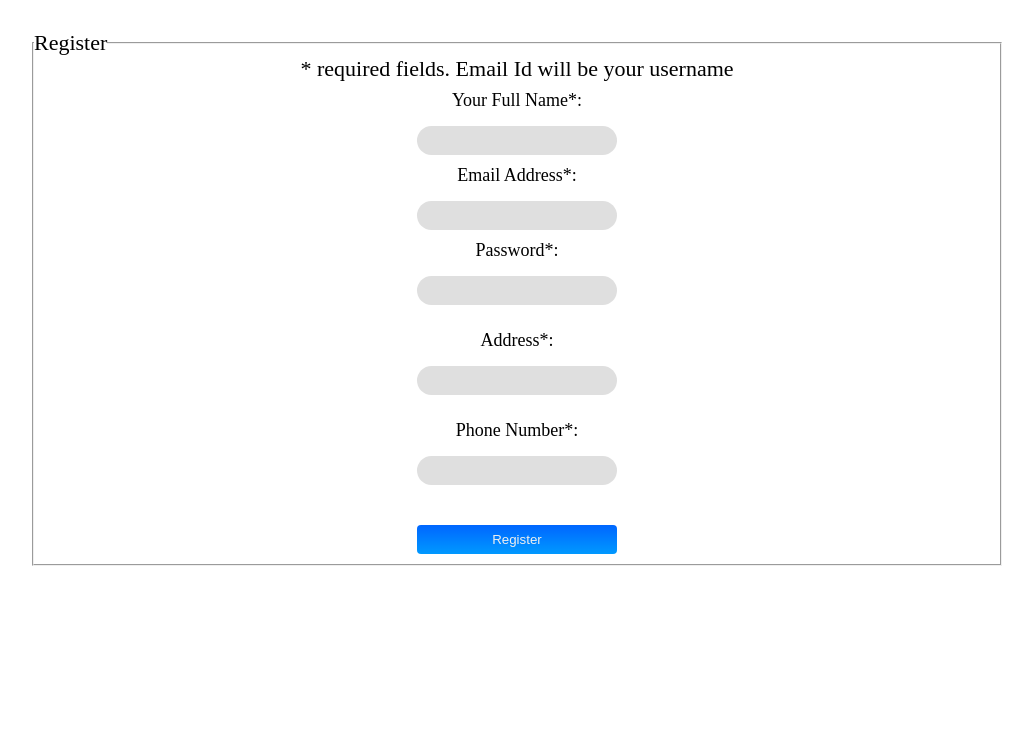
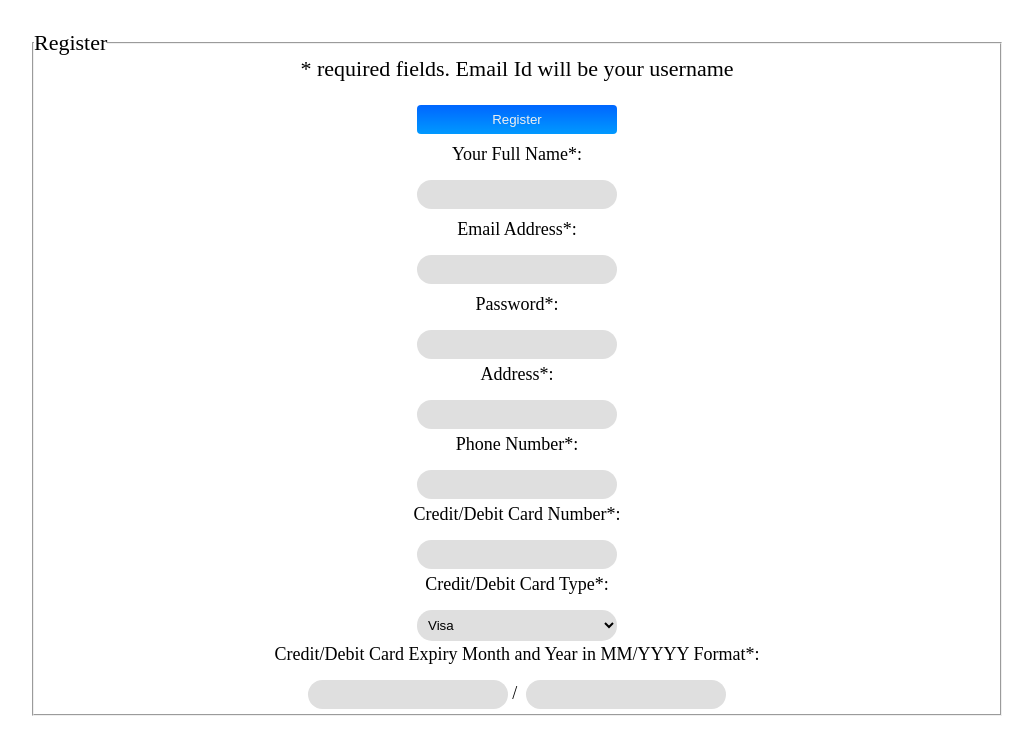
Before and after one commit to ar3balaji/ticket-booking, a PHP site: page /register.php in a window 1280 px wide. Shown: the part 112-843 px from the top of the page, without its empty margins (123-1156 px from the left). Before the commit the page ends 678 px from the top, so only its background shows below. Run offline with PHP 8.4, Linux system fonts and the light colour scheme.

Commit message:
nov14-registraion-changes

```diff
--- a/header.php
+++ b/header.php
@@ -19,19 +19,34 @@
 		<div id="slide-panel"><!--SLIDE PANEL STARTS-->
 			<?php if (isset($_SESSION['username'])){ ?>
 				<div class="loginform">
-					<h2>User Navigation</h2><ul>
-					<li><a href="/ticket-booking/">Home</a></li> |
-					<li><a href="/ticket-booking/logout.php">Logout</a></li></ul>
+					<h2>User Navigation</h2>
+					<ul>
+						<li><a href="/ticket-booking/">Home</a></li> |
+						<li><a href="/ticket-booking/">View Movies</a></li> |
+						<li><a href="/ticket-booking/">User Reviews</a></li> |
+						<li><a href="/ticket-booking/">Add Theatres</a></li> |
+						<li><a href="/ticket-booking/">Add Movies</a></li> |
+						<li><a href="/ticket-booking/">Work Schedule</a></li> |
+						<li><a href="/ticket-booking/">Add Employee</a></li> |
+						<li><a href="/ticket-booking/">Create Admin</a></li> |
+						<li><a href="/ticket-booking/logout.php">Logout</a></li>
+					</ul>
 				</div><!--loginform ends-->
 			<?php } else { ?>
-				<h2>Login</h2>
+				<h2>
+					Login
+					<span style="float:right">
+						<a href="/ticket-booking/register.php">Register</a>
+						&nbsp;&nbsp;<a href="/ticket-booking/index.php">User Reviews</a>
+						&nbsp;&nbsp;<a href="/ticket-booking/index.php">Home</a>
+					</span>
+				</h2>
 				<div class="loginform">
 					<div class="formdetails">
 						<form action="/ticket-booking/login.php" method="post">
 							<label for="log">Username : </label><input type="text" name="username" id="log" size="20" />&nbsp;&nbsp;&nbsp;&nbsp;
 							<label for="pwd">Password : </label><input type="password" name="user-password" id="pwd" size="20" />
-							<input type="submit" name="submit" value="Login" class="button" />&nbsp;&nbsp;<a href="/ticket-booking/register.php">Register</a>
-							&nbsp;&nbsp;<a href="/ticket-booking/index.php">Home</a>
+							<input type="submit" name="submit" value="Login" class="button" />
 						</form>
 					</div>
 				</div><!--loginform ends-->
--- a/includes/styles.css
+++ b/includes/styles.css
@@ -98,7 +98,7 @@ input[type="submit"], button {
 	cursor:hand;
 }
 
-input[type="text"],[type="password"] {
+input[type="text"],[type="password"] ,select{
 	border-radius: 15px;
 	width: 200px;
 	padding: 7px;
--- a/register.php
+++ b/register.php
@@ -9,13 +9,20 @@
 			var password = document.forms["register"]["password"].value;
 			var address = document.forms["register"]["address"].value;
 			var phoneno = document.forms["register"]["phoneno"].value;
+			var creditcardno = document.forms["register"]["creditcardno"].value;
+			var creditcardtype = document.forms["register"]["creditcardtype"].value;
+			var creditcardexpmm = document.forms["register"]["creditcardexpmm"].value;
+			var creditcardexpyyyy = document.forms["register"]["creditcardexpyyyy"].value;
 			var re = /^([\w-]+(?:\.[\w-]+)*)@((?:[\w-]+\.)*\w[\w-]{0,66})\.([a-z]{2,6}(?:\.[a-z]{2})?)$/i;
-			result = true;
+			var result = true;
 			$(register_name).text("");
 			$(register_email).text("");
 			$(register_password).text("");
 			$(register_address).text("");
 			$(register_phoneno).text("");
+			$(register_creditcardno).text("");
+			$(register_creditcardtype).text("");
+			$(register_creditcardexp).text("");
 			if (name == null || name == "") {
 				$(register_name).text("Enter your full name");
 				result = false;
@@ -36,6 +43,22 @@
 				$(register_phoneno).text("Enter your Phone Number");
 				result = false;
 			}
+			if (creditcardno == null || creditcardno == "") {
+				$(register_creditcardno).text("Enter your Credit/Debit Card Number");
+				result = false;
+			}
+			if (creditcardno.length<16) {
+				$(register_creditcardno).text("You are missing few numbers for your Credit/Debit Card Number");
+				result = false;
+			}
+			if (creditcardexpmm == null || creditcardexpmm == "" || creditcardexpYYYY == null || creditcardexpYYYY == "") {
+				$(register_creditcardexp).text("Enter your Credit/Debit Card Expiry details");
+				result = false;
+			}
+			if (Number(creditcardexpmm)>12) {
+				$(register_creditcardexp).text("Enter Correct Credit/Debit Card Expiry details");
+				result = false;
+			}
 			if(!re.test(email)) {
 				$(register_email).text("Enter Correct Email Id");
 				result = false;
@@ -52,7 +75,9 @@
 			<legend>Register</legend>
 
 			<div class='short_explanation'>* required fields. Email Id will be your username</div>
-
+			<div class='container'>
+				<input type='submit' name='Submit' value='Register' />
+			</div>
 			<div class='container'>
 				<label for='name' >Your Full Name*: </label><br>
 				<input type='text' name='name' id='name' maxlength="50" />
@@ -65,27 +90,46 @@
 				<span id='register_email' class='error'></span>
 			</div>
 
-			<div class='container' style='height:80px;'>
+			<div class='container' style='height:60px;'>
 				<label for='password' >Password*:</label><br>
 				<input type='password' name='password' id='password' maxlength="50" />
 				<span id='register_password' class='error' style='clear:both'></span>
 			</div>
 
-			<div class='container' style='height:80px;'>
+			<div class='container' style='height:60px;'>
 				<label for='address' >Address*:</label><br>
 				<input type='text' name='address' id='address' maxlength="100" />
 				<span id='register_address' class='error' style='clear:both'></span>
 			</div>
 
-			<div class='container' style='height:80px;'>
+			<div class='container' style='height:60px;'>
 				<label for='phoneno' >Phone Number*:</label><br>
-				<input type='text' name='phoneno' id='phoneno' maxlength="50" />
+				<input type='text' name='phoneno' id='phoneno' maxlength="10" />
 				<span id='register_phoneno' class='error' style='clear:both'></span>
 			</div>
 
-			<div class='container'>
-				<input type='submit' name='Submit' value='Register' />
+			<div class='container' style='height:60px;'>
+				<label for='creditcardno' >Credit/Debit Card Number*:</label><br>
+				<input type='text' name='creditcardno' id='creditcardno' maxlength="16" />
+				<span id='register_creditcardno' class='error' style='clear:both'></span>
 			</div>
+
+			<div class='container' style='height:60px;'>
+				<label for='creditcardtype' >Credit/Debit Card Type*:</label><br>
+				<select name='creditcardtype' id='creditcardtype'>
+					<option value="visa">Visa</option>
+					<option value="mastercard">Mastercard</option>
+					<option value="maestro">Maestro</option>
+				</select>
+				<span id='register_creditcardtype' class='error' style='clear:both'></span>
+			</div>
+			<div class='container' style='height:60px;'>
+				<label for='cardexp' >Credit/Debit Card Expiry Month and Year in MM/YYYY Format*:</label><br>
+				<input type='text' name='creditcardexpmm' id='creditcardexpmm' maxlength="2" />&nbsp;/&nbsp;
+				<input type='text' name='creditcardexpyyyy' id='creditcardexpYYYY' maxlength="4" />
+				<span id='register_creditcardexp' class='error' style='clear:both'></span>
+			</div>
+
 		</fieldset>
 	</form>
 </center>
```
Also changed, not shown: addnewuser.php (+6 -1 lines).
